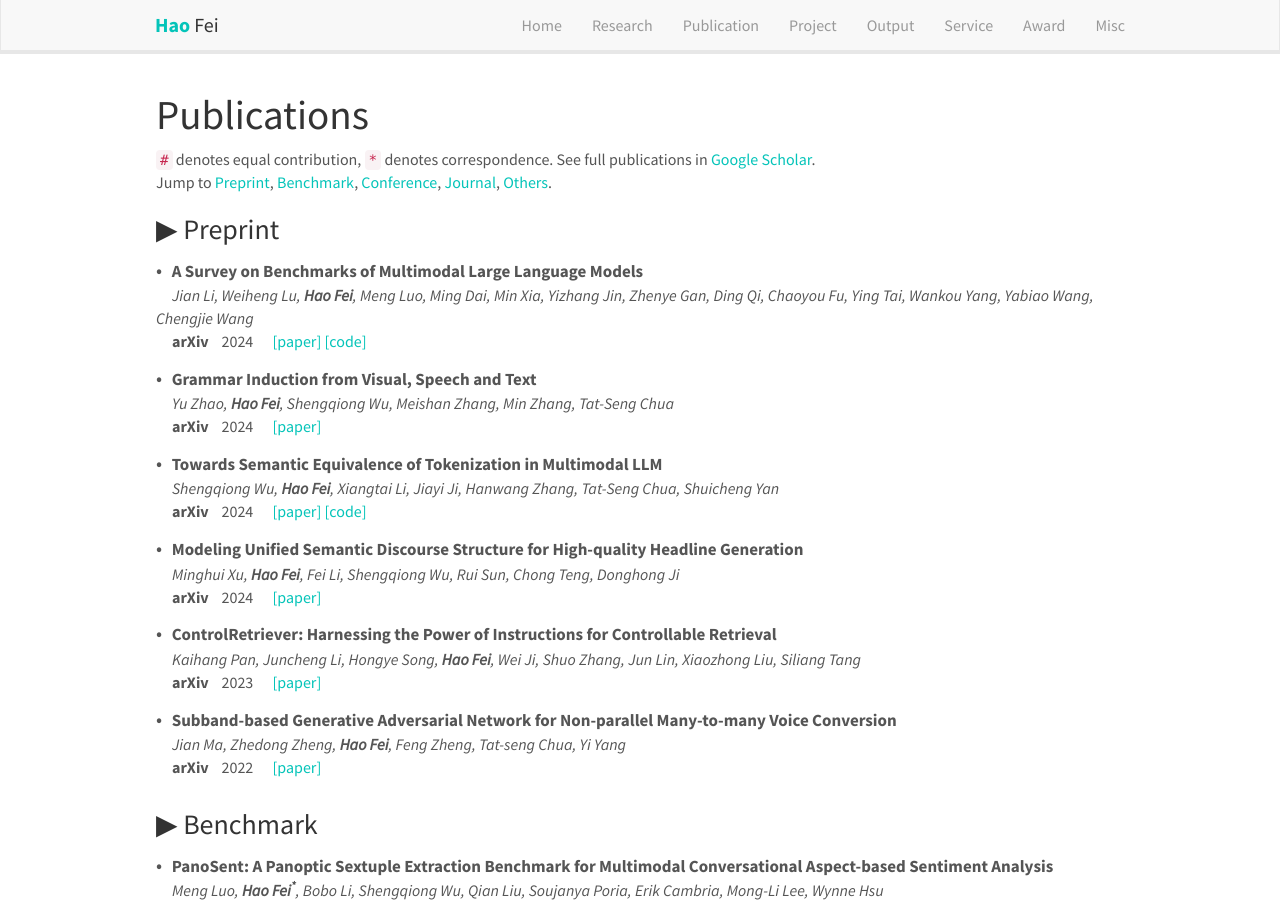
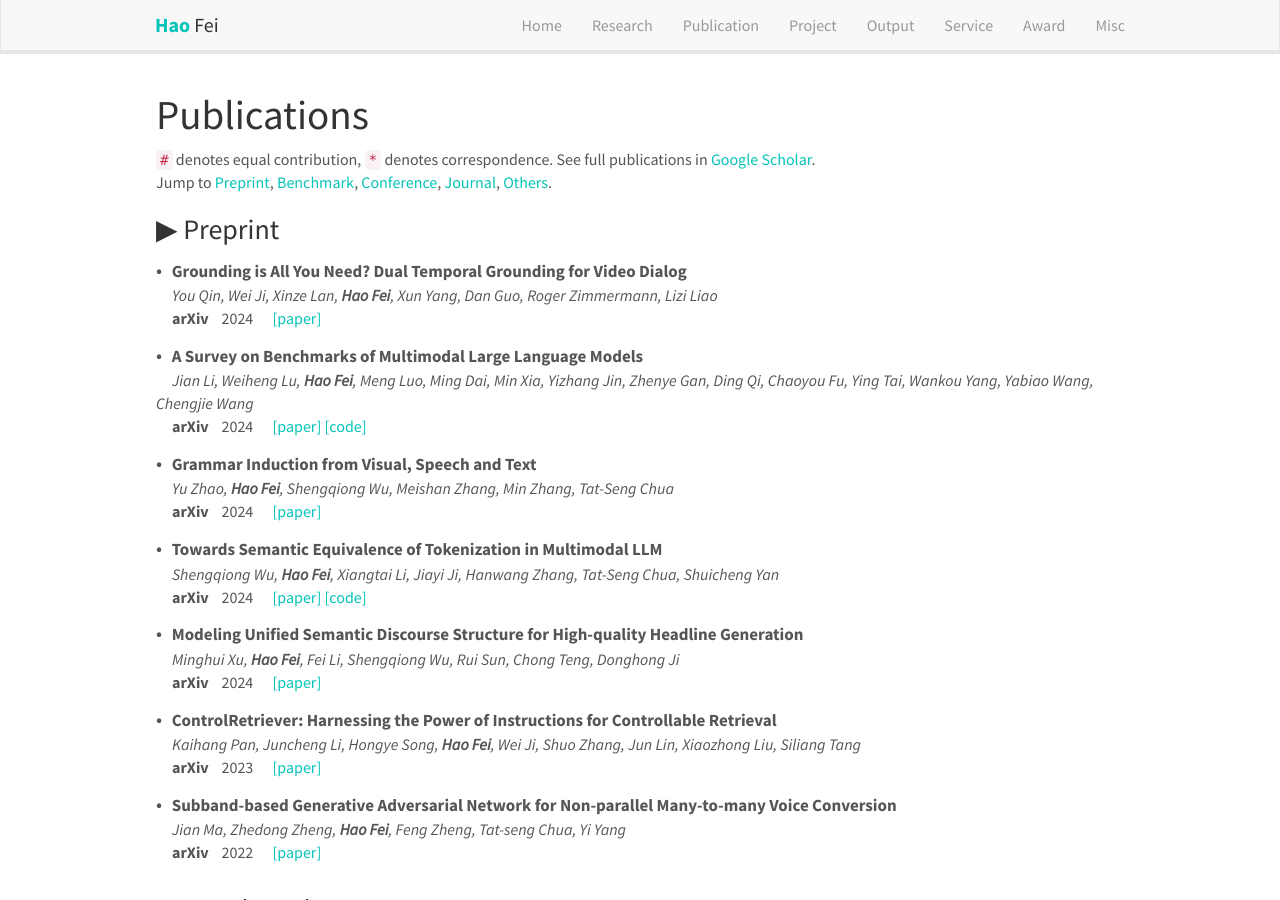
Before and after one commit to scofield7419/scofield7419.github.io, a Jekyll site: the page built from _pages/publications.md, in a window 1280 px wide and 900 px high. Built offline with Jekyll 4.4.1, drawn with Linux system fonts in a browser that asks for light colours; nearby versions of some CDN libraries; comment, search, counter and statistics services are not loaded; a style sheet for code colours, icons or effects is not loaded.

Commit message:
Update pub_preprint.yml

```diff
--- a/_data/pub_preprint.yml
+++ b/_data/pub_preprint.yml
@@ -1,3 +1,11 @@
+
+- title: "Grounding is All You Need? Dual Temporal Grounding for Video Dialog"
+  venue:
+    name: arXiv
+  year: 2024
+  authors: You Qin, Wei Ji, Xinze Lan, <strong>Hao Fei</strong>, Xun Yang, Dan Guo, Roger Zimmermann, Lizi Liao
+  link:
+    paper: https://arxiv.org/abs/2410.05767
 
 
 - title: "A Survey on Benchmarks of Multimodal Large Language Models"
```
